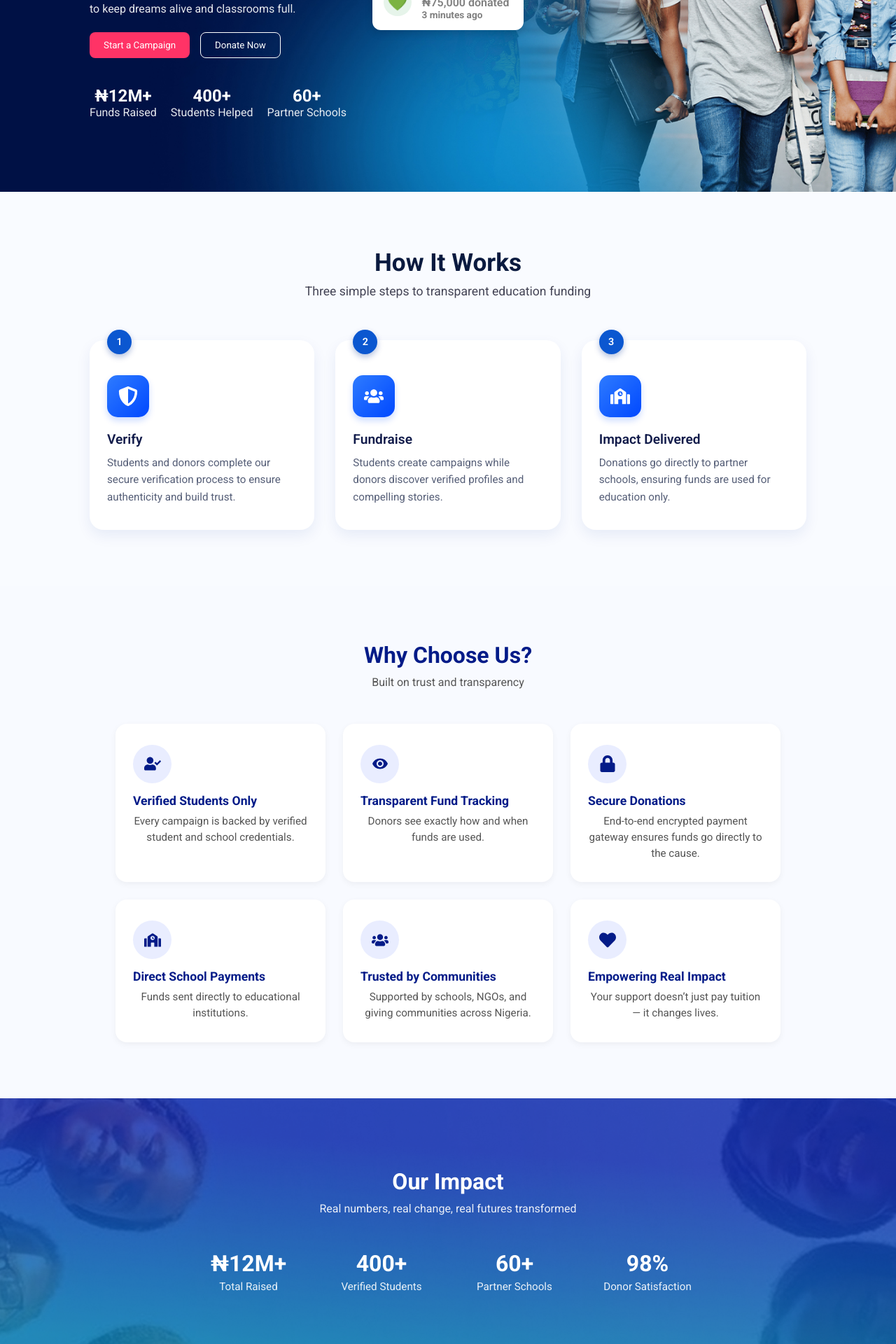
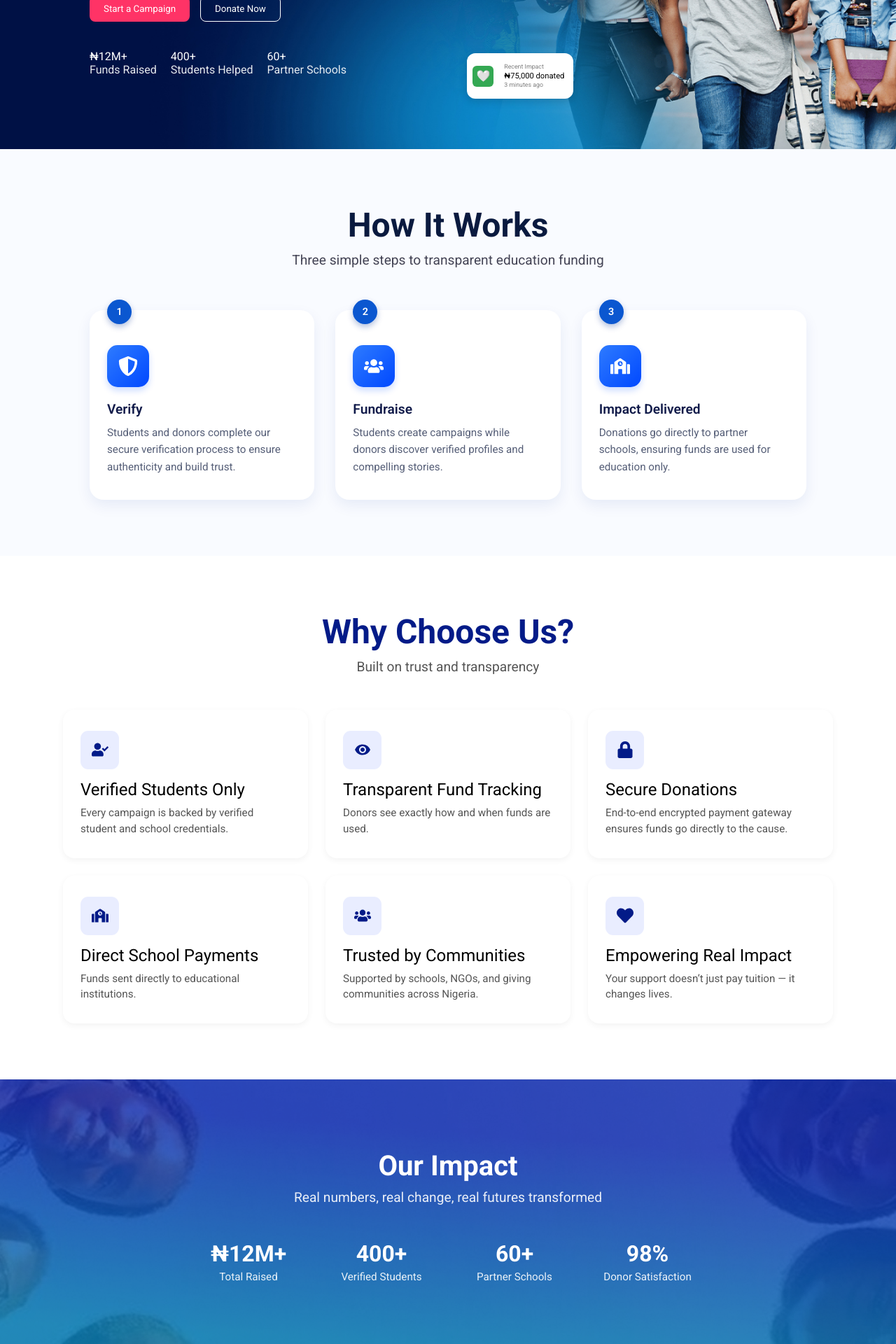
Before and after one commit to amosleoamadi/EduFund, a React (Vite) app: page / in a window 1280 px wide. Shown: the part 340-2260 px from the top of the page at 70% size. Built offline with nearby package versions, Linux system fonts and the light colour scheme.

Commit message:
Done with the footer

```diff
--- a/src/components/static/FooterStyle.jsx
+++ b/src/components/static/FooterStyle.jsx
@@ -141,7 +141,7 @@ import styled from "styled-components";
 export const FooterStyle = styled.footer`
   background-color: #00104e;
   color: #ffffff;
-  padding: 60px 10% 40px;
+  padding: 60px 7%;
   display: flex;
   justify-content: center;
   border-top: 0.2px solid grey;
@@ -152,12 +152,12 @@ export const FooterStyle = styled.footer`
     display: flex;
     justify-content: space-between;
     align-items: flex-start;
-    gap: 40px;
+    gap: 20px;
     position: relative;
   }
 
   .footer-left {
-    flex: 1 1 320px;
+    flex: 3;
     display: flex;
     flex-direction: column;
     justify-content: flex-start;
@@ -174,33 +174,36 @@ export const FooterStyle = styled.footer`
     }
 
     .description {
-      font-size: 0.95rem;
-      line-height: 1.6;
+      font-size: 0.98rem;
+      line-height: 2;
       color: #c3c6e6;
       margin: 20px 0;
-      max-width: 340px;
+      max-width: 400px;
     }
 
     .copyright {
-      font-size: 0.85rem;
+      font-size: 0.98rem;
       color: #9da3c7;
-      margin-top: auto;
+      margin-top: 60px;
     }
   }
 
   .footer-links {
     display: flex;
-    flex: 2;
+    flex: 5;
     justify-content: space-around;
     gap: 80px;
+
+    /* background: #000; */
 
     .link-group {
       display: flex;
       flex-direction: column;
+      line-height: 2;
 
       h4 {
         font-size: 1rem;
-        font-weight: 600;
+        font-weight: normal;
         margin-bottom: 15px;
         color: #ffffff;
       }
@@ -219,7 +222,6 @@ export const FooterStyle = styled.footer`
     }
   }
 
-  /* 👇 This moves the social icons to the bottom right corner */
   .socials {
     position: absolute;
     right: 0;
--- a/src/components/static/HeadersStyle.jsx
+++ b/src/components/static/HeadersStyle.jsx
@@ -2,7 +2,8 @@ import styled from "styled-components";
 
 export const Nav = styled.nav`
   width: 100%;
-  background-color: #001b5e;
+  /* background-color: #001b5e; */
+  background-color: #00104e;
   color: #fff;
   display: flex;
   justify-content: space-between;
@@ -53,7 +54,7 @@ export const NavLinks = styled.div`
       bottom: -4px;
       width: 100%;
       height: 2px;
-      background-color: #00a8ff;
+      background-color: white;
       border-radius: 10px;
     }
   }
@@ -118,6 +119,8 @@ export const DropdownMenu = styled.div`
   background-color: #fff;
   color: #001b5e;
   border-radius: 8px;
+  padding: 20px;
+  border: 2px solid #0090db;
   box-shadow: 0px 4px 15px rgba(0, 0, 0, 0.15);
   display: flex;
   flex-direction: column;
--- a/src/pages/Homepage/components/FaqSection.jsx
+++ b/src/pages/Homepage/components/FaqSection.jsx
@@ -10,22 +10,22 @@ const FaqSection = () => {
     {
       question: "What is EduFund?",
       answer:
-        "EduFund is a transparent crowdfunding platform that helps students access quality education by connecting them with donors and supporters.",
+        "EduFund is a digital crowdfunding platform that connects verified students who struggle to pay their school fees with trusted donors, sponsors, and organizations willing to help. Every campaign is verified to ensure funds reach real students for their education.",
     },
     {
       question: "How do students get verified on EduFund?",
       answer:
-        "Students undergo a verification process to confirm their identity, school enrollment, and financial need.",
+        "Each student must upload valid identification, school admission details, and proof of enrollment. EduFund then cross-checks this information with the student’s institution or official verification APIs before approving their campaign.",
     },
     {
       question: "Can anyone donate on EduFund?",
       answer:
-        "Yes, anyone from anywhere in the world can safely support verified students on EduFund.",
+        "Yes. Individuals, organizations, and corporate sponsors can all donate to verified student campaigns. Donors can choose to support one student, multiple students, or contribute to EduFund’s general education support pool.",
     },
     {
       question: "Is my donation safe and secure?",
       answer:
-        "Yes. EduFund uses trusted and secure payment gateways to protect donor information and transactions.",
+        "Absolutely. EduFund uses trusted payment gateways and end-to-end encryption to protect all transactions. Funds are disbursed directly to verified school accounts  not to individual students  ensuring complete transparency.",
     },
   ];
 
@@ -33,22 +33,22 @@ const FaqSection = () => {
     {
       question: "Can a student run more than one campaign?",
       answer:
-        "Each student is allowed one active campaign at a time to ensure fair access to support.",
+        "No. Each student can only have one active campaign at a time. Once a campaign goal is reached and verified, the student can apply for another campaign only if approved by EduFund’s verification team.",
     },
     {
       question: "What happens if a campaign doesn’t reach its goal?",
       answer:
-        "Funds raised are still disbursed to the student, minus applicable transaction fees.",
+        "If a campaign doesn’t reach its target by the set deadline, donors are notified. The funds raised may still be disbursed proportionally toward tuition, or donors can choose to reassign their donation to another verified student campaign.",
     },
     {
       question: "Can schools or institutions partner with EduFund?",
       answer:
-        "Yes. EduFund partners with accredited schools and institutions to support students collectively.",
+        "Yes. EduFund actively partners with accredited schools and universities to verify student details and manage direct tuition payments.",
     },
     {
       question: "How long does it take for students to receive funds?",
       answer:
-        "Once verified, students typically receive funds within 3–5 business days after campaign completion.",
+        "Once a campaign is fully funded and verified, EduFund processes disbursement within 3–5 business days, directly to the student’s school account. Students and donors both receive confirmation updates once the transaction is completed.",
     },
   ];
 
@@ -74,11 +74,7 @@ const FaqSection = () => {
         </div>
 
         <div className="help-header">
-          {/* <p className="need-help">NEED HELP?</p> */}
           <h2>Frequently Asked Questions</h2>
-          {/* <p className="subtitle">
-            Before You Get Started, Here's What You Should Know.
-          </p> */}
         </div>
 
         <div className="faq-columns">
--- a/src/pages/Homepage/components/FaqStyle.jsx
+++ b/src/pages/Homepage/components/FaqStyle.jsx
@@ -4,7 +4,7 @@ export const FaqStyle = styled.section`
   background: #00104e;
   color: #fff;
   text-align: center;
-  padding: 100px 10%;
+  padding: 70px 10%;
   display: flex;
   flex-direction: column;
   align-items: center;
@@ -27,9 +27,9 @@ export const FaqStyle = styled.section`
     }
 
     p {
-      font-size: 1rem;
+      font-size: 0.85rem;
       color: #d5d8f0;
-      max-width: 600px;
+      max-width: 500px;
       margin-bottom: 25px;
       line-height: 1.6;
     }
@@ -37,9 +37,9 @@ export const FaqStyle = styled.section`
     .cta-button {
       background: #fff;
       color: #00104e;
-      padding: 0.9rem 2rem;
-      font-weight: 600;
-      font-size: 1rem;
+      padding: 0.6rem 1rem;
+      font-weight: normal;
+      font-size: 0.9rem;
       border: none;
       border-radius: 8px;
       cursor: pointer;
@@ -53,30 +53,19 @@ export const FaqStyle = styled.section`
 
   .help-header {
     margin-bottom: 50px;
-
-    /* .need-help {
-      font-size: 0.85rem;
-      font-weight: 500;
-      letter-spacing: 1px;
-      color: #c4c4c4;
-      margin-bottom: 8px;
-    } */
+    margin-top: 150px;
 
     h2 {
-      font-size: 1.8rem;
-      margin-bottom: 10px;
+      font-size: 1.4rem;
+      /* margin-bottom: 10px; */
     }
-
-    /* .subtitle {
-      font-size: 0.95rem;
-      opacity: 0.9;
-    } */
   }
 
   .faq-columns {
     display: flex;
     justify-content: center;
     align-items: flex-start;
+    text-align: left;
     gap: 40px;
     flex-wrap: wrap;
   }
@@ -90,8 +79,9 @@ export const FaqStyle = styled.section`
   .faq-item {
     background: #fff;
     color: #000;
-    border-radius: 6px;
-    margin-bottom: 10px;
+    /* border-radius: 6px; */
+    /* margin-bottom: 10px; */
+    border-bottom: 1px solid black;
     overflow: hidden;
     transition: all 0.3s ease;
 
@@ -128,8 +118,9 @@ export const FaqStyle = styled.section`
 
       p {
         font-size: 0.9rem;
-        opacity: 0.85;
-        line-height: 1.5;
+        /* opacity: 0.85; */
+        color: gray;
+        line-height: 2;
       }
     }
 
--- a/src/pages/Homepage/components/Hero.jsx
+++ b/src/pages/Homepage/components/Hero.jsx
@@ -1,41 +1,3 @@
-// import React from "react";
-// import { HeroSection, StatsBox } from "./HeroStyle";
-
-// const Hero = () => {
-//   return (
-//     <HeroSection>
-//       <div className="heroText">
-//         <h1>Empowering Education Through Trust</h1>
-//         <p>
-//           EduFund connects verified students with trusted donors to keep dreams
-//           alive and classrooms full.
-//         </p>
-//         <div className="buttons">
-//           <button className="primary">Start a Campaign</button>
-//           <button className="secondary">Donate Now</button>
-//         </div>
-//         <div className="stats">
-//           <StatsBox>
-//             <h3>₦12M+</h3>
-//             <p>Funds Raised</p>
-//           </StatsBox>
-//           <StatsBox>
-//             <h3>400+</h3>
-//             <p>Students Helped</p>
-//           </StatsBox>
-//           <StatsBox>
-//             <h3>60+</h3>
-//             <p>Partner Schools</p>
-//           </StatsBox>
-//         </div>
-//       </div>
-//       <div className="heroImage"></div>
-//     </HeroSection>
-//   );
-// };
-
-// export default Hero;
-
 import React from "react";
 import { HeroSection, StatsBox, DonationPopup } from "./HeroStyle";
 
@@ -70,7 +32,7 @@ const Hero = () => {
         </div>
       </div>
       <DonationPopup>
-        <div className="icon">💚</div>
+        <div className="icon">🤍</div>
         <div className="text">
           <p>Recent Impact</p>
           <h4>₦75,000 donated</h4>
--- a/src/pages/Homepage/components/HeroStyle.jsx
+++ b/src/pages/Homepage/components/HeroStyle.jsx
@@ -1,103 +1,3 @@
-// import styled from "styled-components";
-// import heroBg from "../../../assets/heroPix.jpg";
-
-// export const HeroSection = styled.section`
-//   width: 100%;
-//   display: flex;
-//   justify-content: space-between;
-//   align-items: center;
-//   padding: 80px 10%;
-//   background: linear-gradient(100deg, #031b88, #0a58ca);
-//   background: url(${heroBg}) center/cover no-repeat;
-//   color: white;
-//   flex-wrap: wrap;
-
-//   .heroText {
-//     flex: 1;
-//     min-width: 300px;
-
-//     h1 {
-//       font-size: 2.5rem;
-//       margin-bottom: 1rem;
-//       line-height: 1.3;
-//     }
-
-//     p {
-//       font-size: 1rem;
-//       margin-bottom: 1.5rem;
-//       opacity: 0.9;
-//       max-width: 450px;
-//     }
-
-//     .buttons {
-//       display: flex;
-//       gap: 15px;
-
-//       .primary {
-//         background: #ff3366;
-//         color: white;
-//         border: none;
-//         padding: 10px 20px;
-//         border-radius: 8px;
-//         cursor: pointer;
-//       }
-
-//       .secondary {
-//         background: transparent;
-//         border: 1.5px solid white;
-//         color: white;
-//         padding: 10px 20px;
-//         border-radius: 8px;
-//         cursor: pointer;
-//       }
-//     }
-
-//     .stats {
-//       display: flex;
-//       gap: 20px;
-//       margin-top: 40px;
-//       flex-wrap: wrap;
-//     }
-//   }
-
-//   .heroImage {
-//     flex: 1;
-//     display: flex;
-//     justify-content: center;
-//     img {
-//       width: 90%;
-//       max-width: 400px;
-//       border-radius: 10px;
-//     }
-//   }
-
-//   @media (max-width: 768px) {
-//     flex-direction: column;
-//     text-align: center;
-
-//     .buttons {
-//       justify-content: center;
-//     }
-
-//     .stats {
-//       justify-content: center;
-//     }
-//   }
-// `;
-
-// export const StatsBox = styled.div`
-//   text-align: center;
-
-//   h3 {
-//     font-size: 1.5rem;
-//     font-weight: 700;
-//   }
-//   p {
-//     font-size: 0.9rem;
-//     opacity: 0.9;
-//   }
-// `;
-
 import styled from "styled-components";
 import heroBg from "../../../assets/heroPix.jpg";
 
@@ -186,16 +86,15 @@ export const HeroSection = styled.section`
 `;
 
 export const StatsBox = styled.div`
-  text-align: center;
-
   h3 {
-    font-size: 1.5rem;
-    font-weight: 700;
+    font-size: 1rem;
+    font-weight: normal;
   }
 
   p {
-    font-size: 0.9rem;
-    opacity: 0.9;
+    font-size: 10px;
+    font-weight: normal;
+    /* opacity: 0.9; */
   }
 `;
 
@@ -203,22 +102,25 @@ export const DonationPopup = styled.div`
   display: flex;
   align-items: center;
   background: white;
-  color: #031b88;
   border-radius: 12px;
-  padding: 10px 16px;
+  padding: 8px;
   box-shadow: 0 4px 12px rgba(0, 0, 0, 0.15);
-  /* margin-top: 30px; */
   width: fit-content;
   transition: all 0.3s ease;
   cursor: default;
+  position: absolute;
+  right: 36%;
+  bottom: 15%;
+  line-height: 13px;
 
   .icon {
-    background: #e6f4ea;
-    color: #34a853;
-    font-size: 1.5rem;
-    border-radius: 50%;
-    width: 40px;
-    height: 40px;
+    background: #34a853;
+    /* color: white;
+    border: none; */
+    font-size: 1rem;
+    border-radius: 20%;
+    width: 30px;
+    height: 30px;
     display: flex;
     align-items: center;
     justify-content: center;
@@ -228,14 +130,15 @@ export const DonationPopup = styled.div`
   .text {
     h4 {
       margin: 0;
-      font-size: 1rem;
-      font-weight: 600;
-      color: gray;
+      font-size: 0.7rem;
+      color: black;
+      font-weight: normal;
     }
     p {
       margin: 0;
-      font-size: 0.85rem;
+      font-size: 0.55rem;
       color: gray;
+      font-weight: normal;
     }
   }
 
--- a/src/pages/Homepage/components/HowItWorksStyle.jsx
+++ b/src/pages/Homepage/components/HowItWorksStyle.jsx
@@ -8,7 +8,7 @@ export const HowItWorksStyle = styled.section`
   color: #0a1a3f;
 
   h2 {
-    font-size: 2.2rem;
+    font-size: 3rem;
     font-weight: 700;
     color: #0a1a3f;
     margin-bottom: 10px;
@@ -17,7 +17,7 @@ export const HowItWorksStyle = styled.section`
   > p {
     color: #445;
     margin-bottom: 60px;
-    font-size: 1.1rem;
+    font-size: 1.2rem;
   }
 
   .steps-container {
--- a/src/pages/Homepage/components/ImpactStyle.jsx
+++ b/src/pages/Homepage/components/ImpactStyle.jsx
@@ -8,12 +8,12 @@ export const ImpactStyle = styled.section`
   text-align: center;
 
   h2 {
-    font-size: 2rem;
+    font-size: 2.5rem;
     margin-bottom: 10px;
   }
 
   .subtitle {
-    font-size: 1rem;
+    font-size: 1.2rem;
     opacity: 0.9;
     margin-bottom: 50px;
   }
--- a/src/pages/Homepage/components/Testimonials.jsx
+++ b/src/pages/Homepage/components/Testimonials.jsx
@@ -21,7 +21,7 @@ const testimonials = [
       "EduFund didn't just helped me paid my fees it restored my faith in humanity. The verificatoon process made me feel save and valued.",
     name: "Ibrahim Yusuf",
     details: "Engineering, Ahmadu Bello University",
-    funded: "₦120,000",
+    funded: "₦280,000",
   },
   {
     image: student3,
--- a/src/pages/Homepage/components/TestimonialsStyle.jsx
+++ b/src/pages/Homepage/components/TestimonialsStyle.jsx
@@ -1,13 +1,13 @@
 import styled from "styled-components";
 
 export const TestimonialsStyle = styled.section`
-  padding: 100px 10%;
+  padding: 40px 2%;
   text-align: center;
   background: #fff;
   color: #0a1442;
 
   h2 {
-    font-size: 2.2rem;
+    font-size: 2.7rem;
     font-weight: 800;
     color: #0a1442;
   }
--- a/src/pages/Homepage/components/WhyChooseUsStyle.jsx
+++ b/src/pages/Homepage/components/WhyChooseUsStyle.jsx
@@ -2,18 +2,19 @@ import styled from "styled-components";
 
 export const WhyChooseUsStyle = styled.section`
   width: 100%;
-  background: #f8faff;
-  padding: 80px 10%;
+  background: #e4dada;
+  background-color: #ffffff;
+  padding: 80px 5%;
   text-align: center;
 
   h2 {
-    font-size: 2rem;
+    font-size: 3rem;
     color: #031b88;
     margin-bottom: 10px;
   }
 
   .subtitle {
-    font-size: 1rem;
+    font-size: 1.2rem;
     color: #555;
     margin-bottom: 50px;
   }
@@ -22,6 +23,7 @@ export const WhyChooseUsStyle = styled.section`
     display: flex;
     flex-wrap: wrap;
     justify-content: center;
+    text-align: left;
     gap: 25px;
   }
 
@@ -29,7 +31,7 @@ export const WhyChooseUsStyle = styled.section`
     background: #ffffff;
     padding: 30px 25px;
     border-radius: 16px;
-    width: 300px;
+    width: 350px;
     display: flex;
     flex-direction: column;
     align-items: flex-start;
@@ -45,7 +47,7 @@ export const WhyChooseUsStyle = styled.section`
       background: #e9edff;
       width: 55px;
       height: 55px;
-      border-radius: 50%;
+      border-radius: 20%;
       display: flex;
       justify-content: center;
       align-items: center;
@@ -55,9 +57,10 @@ export const WhyChooseUsStyle = styled.section`
     }
 
     h3 {
-      font-size: 1.1rem;
-      color: #031b88;
+      font-size: 1.5rem;
+      color: black;
       margin-bottom: 8px;
+      font-weight: normal;
     }
 
     p {
```
